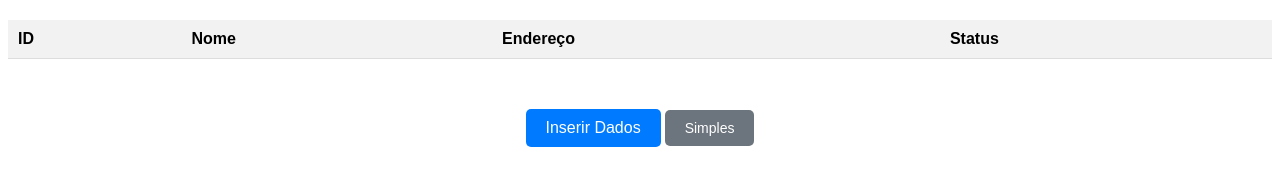
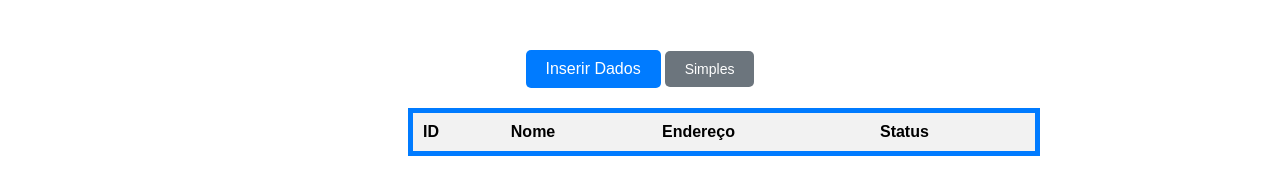
Before and after one commit to Fagner2002/nodeJs, a website: page public/index.html in a window 1280 px wide. Drawn offline with Linux system fonts and the light colour scheme; no server answers.

Commit message:
Melhorando estilo da tabela

```diff
--- a/public/app.js
+++ b/public/app.js
@@ -6,9 +6,9 @@ document.addEventListener("DOMContentLoaded", function() {
         .then(data => {
         data.forEach(customer => {
             const row = customerTable.insertRow();
+            row.insertCell().textContent = customer.id;
             row.insertCell().textContent = customer.name;
             row.insertCell().textContent = customer.address;
-            row.insertCell().textContent = customer.id;
             row.insertCell().textContent = customer.status;
         });
         })
--- a/public/index.html
+++ b/public/index.html
@@ -10,7 +10,12 @@
 </head>
 <body>
 
-  <div>
+  <div class="container">
+    <button class="botao-principal" id="insertButton">Inserir Dados</button>
+    <button class="botao-secundario" id="testeButton">Simples</button>
+  </div>
+
+  <div class="container-table">
     <table class="tabela" id="customerTable">
       <thead>
         <tr>
@@ -25,11 +30,6 @@
     </table>
   </div>
 
-  <div class="container">
-    <button class="botao-principal" id="insertButton">Inserir Dados</button>
-    <button class="botao-secundario" id="testeButton">Simples</button>
-  </div>
-
   <script src="app.js"></script>
 
   <script>
--- a/public/style.css
+++ b/public/style.css
@@ -23,8 +23,16 @@
     font-size: 14px;
 }
 
+.container-table {
+
+}
+
 .tabela {
-  width: 100%;
+  border: #007bff solid 5px;
+  text-align: center;
+  margin-left: 400px;
+
+  width: 50%;
   border-collapse: collapse;
   margin-top: 20px;
   font-family: Arial, sans-serif;
```
